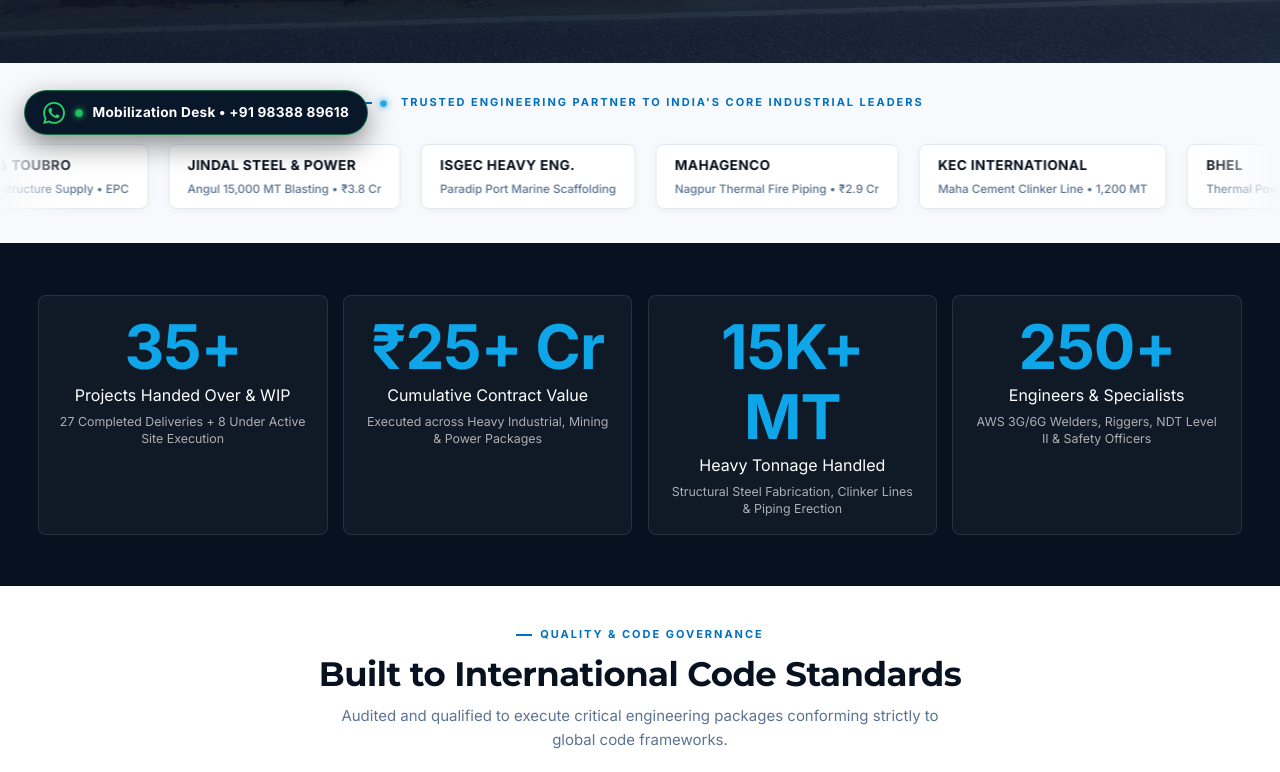
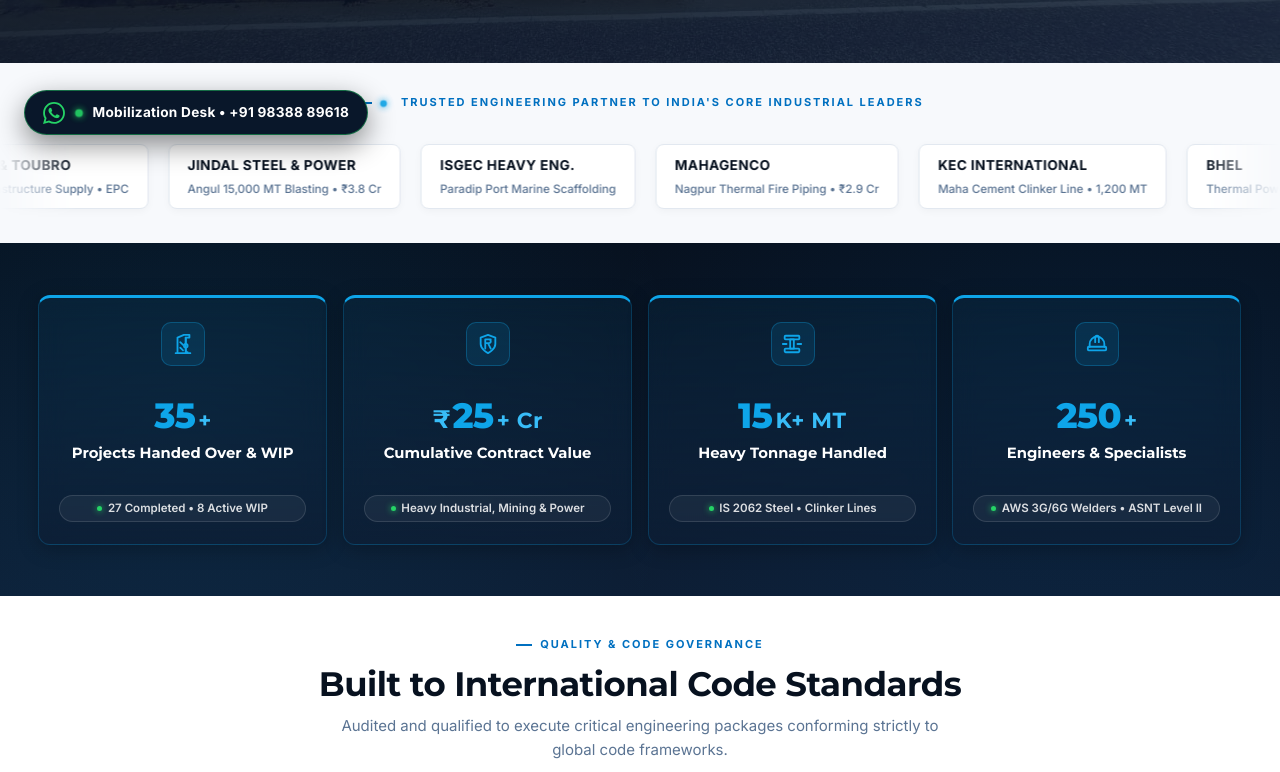
Before and after one commit to hr0417-del/navtara-website, a plain HTML site: page index.html in a window 1280 px wide. Shown: the part 641-1413 px from the top of the page. Drawn offline with Linux system fonts and the light colour scheme.

Commit message:
feat(homepage): redesign enterprise scale metrics deck with icons, locked single-line numbers, and audit pills

```diff
--- a/css/fixes.css
+++ b/css/fixes.css
@@ -201,20 +201,149 @@
   border-color: var(--c-accent-d);
 }
 
+/* ── Enterprise Execution Metrics 2.0 (High-Impact Scale Deck) ── */
+.stats-section {
+  position: relative;
+  background: linear-gradient(180deg, #07111F 0%, #0D1E35 100%);
+  overflow: hidden;
+}
+
+.stats-section::before {
+  content: '';
+  position: absolute;
+  inset: 0;
+  background-image:
+    radial-gradient(circle at 15% 50%, rgba(14, 165, 233, 0.08) 0%, transparent 45%),
+    radial-gradient(circle at 85% 50%, rgba(0, 112, 192, 0.08) 0%, transparent 45%);
+  pointer-events: none;
+}
+
 .stat-card-v3 {
-  background: rgba(255, 255, 255, 0.04);
-  backdrop-filter: blur(8px);
-  border: 1px solid rgba(255, 255, 255, 0.1);
-  border-radius: var(--radius-md, 8px);
-  padding: 1rem 1.25rem;
+  background: linear-gradient(180deg, rgba(14, 165, 233, 0.06) 0%, rgba(13, 30, 53, 0.7) 100%);
+  backdrop-filter: blur(12px);
+  -webkit-backdrop-filter: blur(12px);
+  border: 1px solid rgba(14, 165, 233, 0.22);
+  border-top: 3px solid var(--c-accent, #0EA5E9);
+  border-radius: var(--radius-lg, 12px);
+  padding: 1.5rem 1.25rem 1.35rem;
   text-align: center;
-  transition: all 0.35s var(--ease-out);
+  transition: transform 0.3s cubic-bezier(0.16, 1, 0.3, 1), border-color 0.3s ease, box-shadow 0.3s ease;
+  display: flex;
+  flex-direction: column;
+  align-items: center;
+  justify-content: space-between;
+  min-height: 250px;
+  position: relative;
+  box-shadow: 0 4px 20px rgba(0, 0, 0, 0.25);
 }
 
 .stat-card-v3:hover {
-  background: rgba(255, 255, 255, 0.08);
-  border-color: var(--c-accent);
-  box-shadow: 0 8px 24px rgba(14, 165, 233, 0.25);
+  transform: translateY(-5px);
+  border-color: var(--c-accent, #0EA5E9);
+  box-shadow: 0 12px 32px rgba(14, 165, 233, 0.22);
+}
+
+.stat-card-icon {
+  width: 44px;
+  height: 44px;
+  border-radius: 10px;
+  background: rgba(14, 165, 233, 0.12);
+  border: 1px solid rgba(14, 165, 233, 0.3);
+  color: var(--c-accent, #0EA5E9);
+  display: flex;
+  align-items: center;
+  justify-content: center;
+  margin-bottom: 0.85rem;
+  transition: transform 0.3s ease, background 0.3s ease;
+}
+
+.stat-card-v3:hover .stat-card-icon {
+  transform: scale(1.08);
+  background: rgba(14, 165, 233, 0.22);
+}
+
+.stat-card-icon svg {
+  width: 22px;
+  height: 22px;
+  stroke: currentColor;
+  stroke-width: 2;
+  fill: none;
+  stroke-linecap: round;
+  stroke-linejoin: round;
+}
+
+.stat-number-wrap {
+  display: inline-flex;
+  align-items: baseline;
+  justify-content: center;
+  white-space: nowrap;
+  font-family: var(--f-display);
+  font-size: clamp(2rem, 2.75vw, 2.85rem);
+  font-weight: 800;
+  line-height: 1;
+  color: var(--c-accent, #0EA5E9);
+  letter-spacing: -0.02em;
+  margin-bottom: 0.65rem;
+}
+
+.stat-currency {
+  font-size: 0.72em;
+  font-weight: 700;
+  margin-right: 0.15rem;
+  color: #38BDF8;
+}
+
+.stat-unit {
+  font-size: 0.62em;
+  font-weight: 700;
+  margin-left: 0.2rem;
+  letter-spacing: 0.02em;
+  color: #38BDF8;
+}
+
+.stat-label {
+  font-family: var(--f-display);
+  font-size: 0.925rem;
+  font-weight: 700;
+  color: #FFFFFF;
+  line-height: 1.3;
+  margin-bottom: 0.75rem;
+}
+
+.stat-badge-pill {
+  display: inline-flex;
+  align-items: center;
+  gap: 0.35rem;
+  background: rgba(255, 255, 255, 0.05);
+  border: 1px solid rgba(255, 255, 255, 0.12);
+  border-radius: var(--radius-pill, 100px);
+  padding: 0.35rem 0.75rem;
+  font-size: 0.72rem;
+  font-weight: 600;
+  color: rgba(255, 255, 255, 0.85);
+  line-height: 1.25;
+  width: 100%;
+  justify-content: center;
+}
+
+.stat-badge-dot {
+  width: 5px;
+  height: 5px;
+  border-radius: 50%;
+  background: #25D366;
+  box-shadow: 0 0 6px #25D366;
+  flex-shrink: 0;
+}
+
+@media (max-width: 480px) {
+  .stat-card-v3 {
+    padding: 1.25rem 1rem;
+    min-height: auto;
+    gap: 0.75rem;
+  }
+  .stat-number-wrap {
+    font-size: 2.25rem !important;
+  }
 }
 
 .cs-card-large {
--- a/index.html
+++ b/index.html
@@ -376,25 +376,52 @@
     <!-- ✦ Key Enterprise Metrics & Scale ✦ -->
     <section class="section bg-navy stats-section" aria-label="Enterprise Execution Metrics">
         <div class="container grid-4">
+            <!-- Card 1: Projects Completed & WIP -->
             <div class="stat-card-v3 reveal-scale">
-                <div class="stat-number heading-xl text-accent"><span class="counter-value" data-target="35">0</span><span>+</span></div>
-                <div class="stat-label text-light">Projects Handed Over &amp; WIP</div>
-                <div class="stat-subtext">27 Completed Deliveries + 8 Under Active Site Execution</div>
+                <div class="stat-card-icon" aria-hidden="true">
+                    <svg viewBox="0 0 24 24"><path d="M4 22h16"></path><path d="M6 22V5l7-3h6v3h-4v17"></path><path d="M15 5v7"></path><path d="m9 10 3 3"></path><path d="m9 16 3 3"></path><circle cx="15" cy="14" r="2"></circle><path d="M15 16v3a2 2 0 0 0 2 2"></path></svg>
+                </div>
+                <div>
+                    <div class="stat-number-wrap"><span class="counter-value" data-target="35">0</span><span class="stat-unit">+</span></div>
+                    <div class="stat-label">Projects Handed Over &amp; WIP</div>
+                </div>
+                <div class="stat-badge-pill"><span class="stat-badge-dot"></span>27 Completed &bull; 8 Active WIP</div>
             </div>
+
+            <!-- Card 2: Cumulative Contract Value -->
             <div class="stat-card-v3 reveal-scale delay-100">
-                <div class="stat-number heading-xl text-accent"><span>₹</span><span class="counter-value" data-target="25">0</span><span>+ Cr</span></div>
-                <div class="stat-label text-light">Cumulative Contract Value</div>
-                <div class="stat-subtext">Executed across Heavy Industrial, Mining &amp; Power Packages</div>
+                <div class="stat-card-icon" aria-hidden="true">
+                    <svg viewBox="0 0 24 24"><path d="M12 22s8-4 8-10V5l-8-3-8 3v7c0 6 8 10 8 10z"></path><path d="M9 7h6M9 11h4a2 2 0 0 0 0-4H9v10M12 11l3 6"></path></svg>
+                </div>
+                <div>
+                    <div class="stat-number-wrap"><span class="stat-currency">₹</span><span class="counter-value" data-target="25">0</span><span class="stat-unit">+ Cr</span></div>
+                    <div class="stat-label">Cumulative Contract Value</div>
+                </div>
+                <div class="stat-badge-pill"><span class="stat-badge-dot"></span>Heavy Industrial, Mining &amp; Power</div>
             </div>
+
+            <!-- Card 3: Heavy Steel Tonnage -->
             <div class="stat-card-v3 reveal-scale delay-200">
-                <div class="stat-number heading-xl text-accent"><span class="counter-value" data-target="15">0</span><span>K+ MT</span></div>
-                <div class="stat-label text-light">Heavy Tonnage Handled</div>
-                <div class="stat-subtext">Structural Steel Fabrication, Clinker Lines &amp; Piping Erection</div>
+                <div class="stat-card-icon" aria-hidden="true">
+                    <svg viewBox="0 0 24 24"><rect x="4" y="3" width="16" height="4" rx="1"></rect><rect x="4" y="17" width="16" height="4" rx="1"></rect><rect x="10" y="7" width="4" height="10"></rect><line x1="2" y1="12" x2="6" y2="12"></line><line x1="18" y1="12" x2="22" y2="12"></line></svg>
+                </div>
+                <div>
+                    <div class="stat-number-wrap"><span class="counter-value" data-target="15">0</span><span class="stat-unit">K+ MT</span></div>
+                    <div class="stat-label">Heavy Tonnage Handled</div>
+                </div>
+                <div class="stat-badge-pill"><span class="stat-badge-dot"></span>IS 2062 Steel &bull; Clinker Lines</div>
             </div>
+
+            <!-- Card 4: Engineering Workforce -->
             <div class="stat-card-v3 reveal-scale delay-300">
-                <div class="stat-number heading-xl text-accent"><span class="counter-value" data-target="250">0</span><span>+</span></div>
-                <div class="stat-label text-light">Engineers &amp; Specialists</div>
-                <div class="stat-subtext">AWS 3G/6G Welders, Riggers, NDT Level II &amp; Safety Officers</div>
+                <div class="stat-card-icon" aria-hidden="true">
+                    <svg viewBox="0 0 24 24"><path d="M2 18a1 1 0 0 0 1 1h18a1 1 0 0 0 1-1v-2a1 1 0 0 0-1-1H3a1 1 0 0 0-1 1v2z"></path><path d="M10 10V5a2 2 0 0 1 2-2h0a2 2 0 0 1 2 2v5"></path><path d="M4 15v-3a8 8 0 0 1 16 0v3"></path></svg>
+                </div>
+                <div>
+                    <div class="stat-number-wrap"><span class="counter-value" data-target="250">0</span><span class="stat-unit">+</span></div>
+                    <div class="stat-label">Engineers &amp; Specialists</div>
+                </div>
+                <div class="stat-badge-pill"><span class="stat-badge-dot"></span>AWS 3G/6G Welders &bull; ASNT Level II</div>
             </div>
         </div>
     </section>
```
